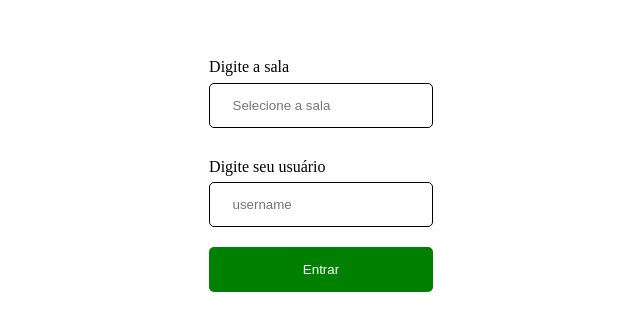
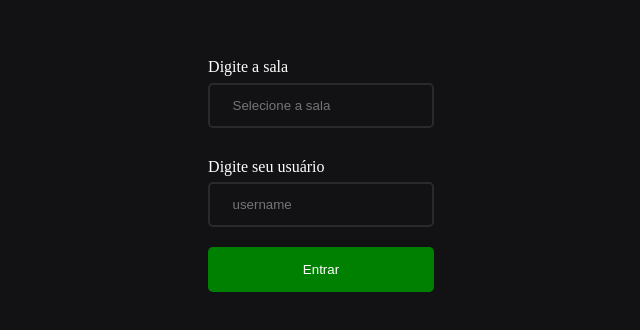
Before and after one commit to JoaoSipauba/chat, a React (Vite) app in the folder chat-client/: page /login in a window 1280 px wide. Shown: the part 230-560 px from the top of the page, without its empty margins (319-959 px from the left). Built offline with nearby package versions, Linux system fonts and the light colour scheme; no server answers.

Commit message:
style: dark mode

```diff
--- a/chat-client/src/components/message/index.css
+++ b/chat-client/src/components/message/index.css
@@ -1,10 +1,10 @@
 .message{
-    margin-bottom: 1rem;
+    margin-bottom: 0.4rem;
     padding: 0.4rem 1rem;
     max-width: 85%;
     min-width: 15%;
     width: fit-content;
-    background-color: rgb(221, 217, 217);
+    background-color: #202024;
     border-radius: 8px;
 
     display: flex;
@@ -22,14 +22,24 @@
 
 .username{
     font-size: 1.1rem;
+    color: #E1E1E6;
+}
+
+.content{
+    background-color: #202024;
 }
 
 .text{
     font-size: 1rem;
     overflow-wrap: break-word;
+
+    background-color: transparent;
+    color: #C4C4CC;
 }
 
 .time{
     text-align: end;
     font-size: 0.8rem;
+    color: #C4C4CC;
+    background-color: #202024;
 }
--- a/chat-client/src/pages/login/index.css
+++ b/chat-client/src/pages/login/index.css
@@ -33,9 +33,10 @@ body {
 
 
 label{
-display: flex;
-align-self: flex-start;
-margin-bottom: 0.4rem;
+    display: flex;
+    align-self: flex-start;
+    margin-bottom: 0.4rem;
+    color: #ffff;
 }
 
 .bnt{
--- a/chat-client/src/pages/room/index.css
+++ b/chat-client/src/pages/room/index.css
@@ -2,6 +2,7 @@
     margin: 0;
     padding: 0;
     box-sizing: border-box;
+    background-color: #121214;
   }
 
   .container{
@@ -20,10 +21,16 @@
     font-size: 15px;
     width: 100%;
     height: 3rem;
-    background-color: rgb(85, 32, 32);
+    background-color: #8257E5;
     color: white;
     text-decoration: none;
+    transition: 0.3s ease-in-out;
+    cursor: pointer;
   }
+  .btn:hover{
+    background-color: #6b47bd;
+  }
+
   .header {
     width: 100%;
   }
@@ -31,10 +38,18 @@
   .input {
     width: 100%;
     padding: 1rem 1.4rem;
-    border: 1px solid;
+    border: 2px solid rgb(41, 41, 46);
     display: inline-block;
     align-self: flex-end;
+
+    color: #A8A8B3;
   }
+  .input:focus {
+    outline: none !important;
+    border-color: rgb(63, 63, 71);
+    transition: 0.3s ease-in-out;
+  }
+
   .chat{
     display: flex;
     flex-direction: column;
@@ -47,4 +62,5 @@
     font-size: 20px;
     text-align: center;
     margin: 1rem 0;
+    color: #E1E1E6;
   }
--- a/chat-client/src/pages/room/index.tsx
+++ b/chat-client/src/pages/room/index.tsx
@@ -59,7 +59,7 @@ function RoomPage() {
           <Message key={index} className='other-message' username={message.username} text={message.text} created_at={message.created_at} typeOfMessage='withUsername'/>
         )}
       </div>
-      <input className="input" type="text" name="Nome" placeholder="Digite sua mensagem" onKeyPress={handleKeyPress} onChange={e => setText(e.target.value)} value={text}/>
+      <input className="input" type="text" placeholder="Digite sua mensagem" autoFocus onKeyPress={handleKeyPress} onChange={e => setText(e.target.value)} value={text}/>
     </div>
   )
 }
```
